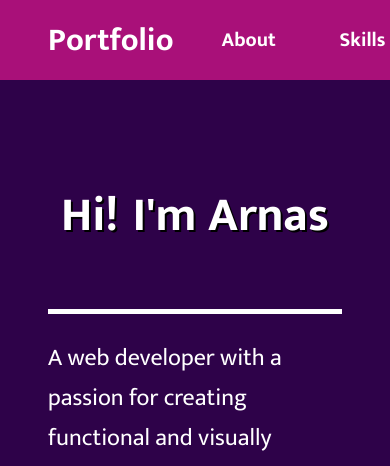
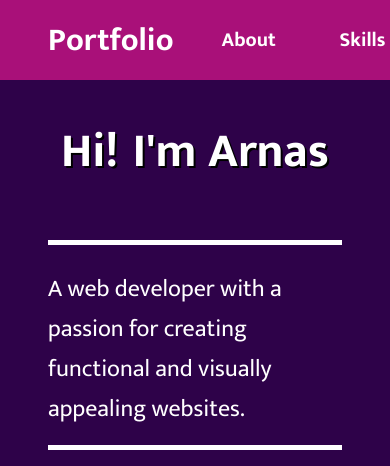
Before and after one commit to Svarscikas/Portfolio, a plain HTML site: page index.html in a window 390 px wide. Shown: the top 466 px of the page. Drawn offline with Linux system fonts and the light colour scheme.

Commit message:
some changes

```diff
--- a/styles.css
+++ b/styles.css
@@ -279,9 +279,17 @@ input {
 
 @media only screen and (max-width: 700px) {
     .About-container {
+        padding-top: 1rem;
         display: flex;
         flex-direction: column;
         height: calc(100vh-5rem);
+    }
+    .About-text {
+        padding: 3rem;
+        box-sizing: border-box;
+    }
+    .Centered-text {
+        padding: 0;
     }
     .About-image img {
         box-shadow: 7px 10px 3px 2px black;
```
